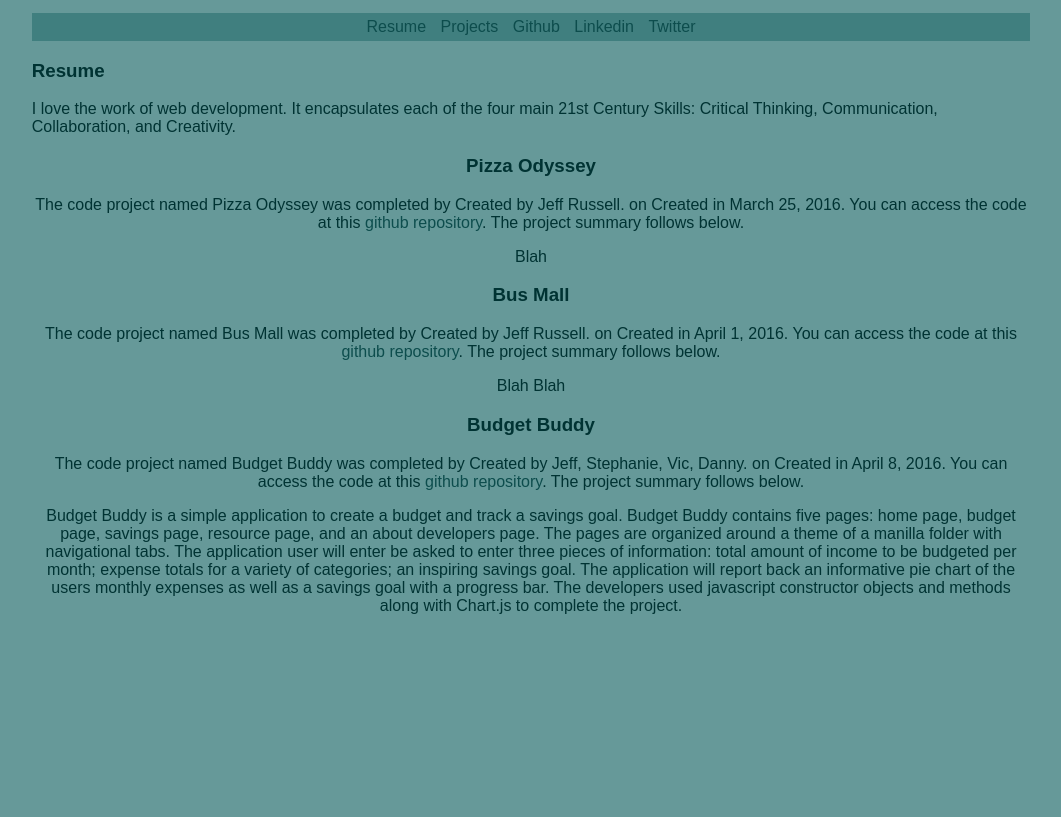
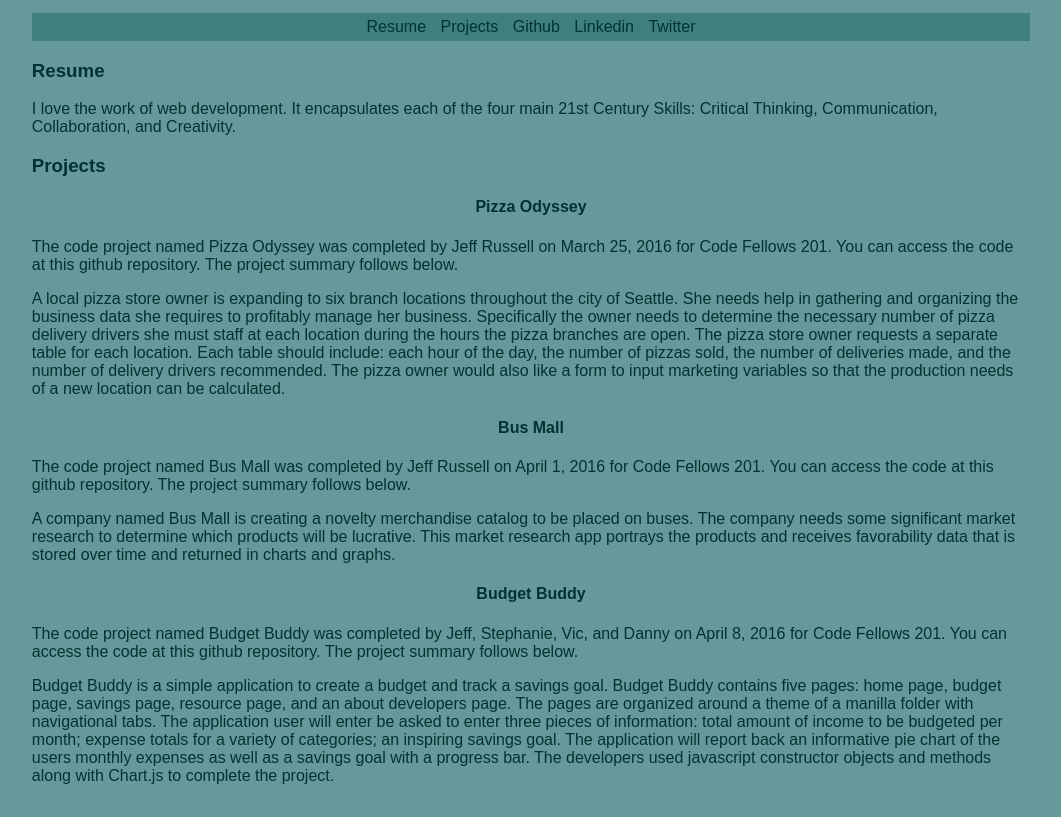
Before and after one commit to jefferyrayrussell/portfolio, a plain HTML site: page index.html in a window 1280 px wide. Shown: the part 119-936 px from the top of the page, without its empty margins (109-1170 px from the left). Before the commit the page ends 800 px from the top, so only its background shows below. Drawn offline with nearby package versions, Linux system fonts and the light colour scheme.

Commit message:
enough progress for the night :)

```diff
--- a/index.html
+++ b/index.html
@@ -13,8 +13,8 @@
     <link rel="stylesheet" href="styles/icons.css">
     <script id="project-template" type="text/x-handlebars-template">
       <article class="project-container" data-category="{{category}}">
-        <h3>{{name}}</h3>
-        <p>The code project named {{name}} was completed by {{creators}} on {{date}}. You can access the code at this <a href="{{repoUrl}}">github repository</a>. The project summary follows below.</p>
+        <h4>{{name}}</h4>
+        <p>The code project named {{name}} was completed by {{creators}} on {{date}} for {{location}}. You can access the code at this <a href="{{repoUrl}}">github repository</a>. The project summary follows below.</p>
         <section class="summary">{{{summary}}}</section>
       </article>
     </script>
@@ -38,6 +38,7 @@
         <p>I love the work of web development.  It encapsulates each of the four main 21st Century Skills: Critical Thinking, Communication, Collaboration, and Creativity.</p>
       </section>
       <section id="projects" class="page-content">
+        <h3>Projects</h3>
       </section>
     </main>
     <footer>
--- a/scripts/app.js
+++ b/scripts/app.js
@@ -7,6 +7,7 @@ function ProjectItem (object){
   this.creators = object.creators;
   this.date = object.date;
   this.repoUrl = object.repoUrl;
+  this.location = object.location;
   this.summary = object.summary;
 };
 
@@ -16,23 +17,6 @@ ProjectItem.prototype.toHtml = function() {
   return template(this);
 };
 
-/*
-ProjectItem.prototype.toHtml = function() {
-  var $newProjectItem = $('article.template').clone();
-  $newProjectItem.find('.name').html(this.name);
-  $newProjectItem.attr('id', this.id);
-  $newProjectItem.attr('class', this.class);
-  $newProjectItem.find('.creators').html(this.creators);
-  $newProjectItem.find('.date').html(this.date);
-  $newProjectItem.find('.summary').html(this.summary);
-  $newProjectItem.find('a').attr('href', this.repoUrl);
-  $newProjectItem.find('.summary').html(this.summary);
-  $newProjectItem.append('<a href="' + this.repoUrl + '" class="look-here" target="_blank">Look Here!</a>');
-
-  $newProjectItem.removeClass('template');
-  return $newProjectItem;
-};
-*/
 projectData.forEach(function(ele) {
   projectDataItems.push(new ProjectItem(ele));
 });
--- a/scripts/projects.js
+++ b/scripts/projects.js
@@ -3,27 +3,30 @@ var projectData = [
     name:'Pizza Odyssey',
     id:'pizza-odyssey',
     class:'code-project-1',
-    creators:'Created by Jeff Russell.',
-    date:'Created in March 25, 2016',
-    repoUrl:'http://www.github',
-    summary:'<p>Blah</p>'
+    creators:'Jeff Russell',
+    date:'March 25, 2016',
+    location: 'Code Fellows 201',
+    repoUrl:'https://github.com/jefferyrayrussell/pizza-odyssey',
+    summary:'<p>A local pizza store owner is expanding to six branch locations throughout the city of Seattle. She needs help in gathering and organizing the business data she requires to profitably manage her business. Specifically the owner needs to determine the necessary number of pizza delivery drivers she must staff at each location during the hours the pizza branches are open. The pizza store owner requests a separate table for each location. Each table should include: each hour of the day, the number of pizzas sold, the number of deliveries made, and the number of delivery drivers recommended. The pizza owner would also like a form to input marketing variables so that the production needs of a new location can be calculated.</p>'
   },
   {
     name:'Bus Mall',
     id:'bus-mall',
     class:'code-project-2',
-    creators:'Created by Jeff Russell.',
-    date:'Created in April 1, 2016',
-    repoUrl:'http://www.github',
-    summary:'<p>Blah Blah</p>'
+    creators:'Jeff Russell',
+    date:'April 1, 2016',
+    location: 'Code Fellows 201',
+    repoUrl:'https://github.com/jefferyrayrussell/bus-mall',
+    summary:'<p>A company named Bus Mall is creating a novelty merchandise catalog to be placed on buses.  The company needs some significant market research to determine which products will be lucrative.  This market research app portrays the products and receives favorability data that is stored over time and returned in charts and graphs. </p>'
   },
   {
     name:'Budget Buddy',
     id:'budget-buddy',
     class:'code-project-3',
-    creators:'Created by Jeff, Stephanie, Vic, Danny.',
-    date:'Created in April 8, 2016',
-    repoUrl:'http://www.github',
+    creators:'Jeff, Stephanie, Vic, and Danny',
+    date:'April 8, 2016',
+    location: 'Code Fellows 201',
+    repoUrl:'https://github.com/stefuhnee/budget-buddy',
     summary:'<p>Budget Buddy is a simple application to create a budget and track a savings goal. Budget Buddy contains five pages: home page, budget page, savings page, resource page, and an about developers page. The pages are organized around a theme of a manilla folder with navigational tabs. The application user will enter be asked to enter three pieces of information: total amount of income to be budgeted per month; expense totals for a variety of categories; an inspiring savings goal. The application will report back an informative pie chart of the users monthly expenses as well as a savings goal with a progress bar. The developers used javascript constructor objects and methods along with Chart.js to complete the project.</p>'
   },
 ];
--- a/styles/base.css
+++ b/styles/base.css
@@ -1,6 +1,11 @@
 main {
   margin: auto;
   width: 80%;
+  text-align: left;
+}
+
+p {
+  text-align: left;
 }
 
 hr {
@@ -8,7 +13,7 @@ hr {
   width: 80%;
 }
 
-h4 {
+h2 {
   text-align: center;
 }
 
@@ -18,12 +23,12 @@ img {
 
 
 a, a:link, a:active {
-  color: #0D4D4D;
+  color: #003333;
   text-decoration: none;
 }
 
 a:hover, a:focus {
-  color: #003333;
+  color: #0D4D4D;
 }
 
 a:visited {
```
